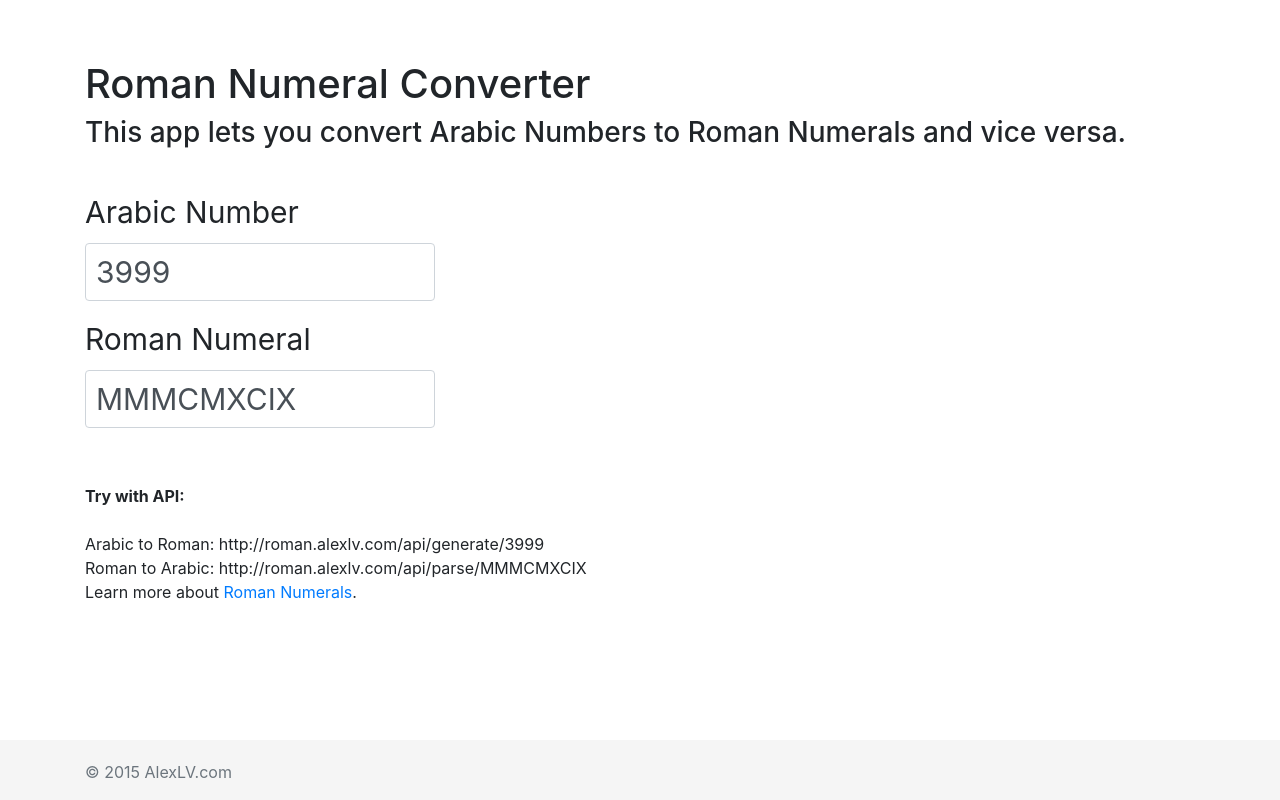
After one commit to alexlvcom/RomanNumeralGenerator, a PHP site: page /index.html in a window 1280 px wide. The commit adds this page. Run offline with PHP 8.4, Linux system fonts and the light colour scheme; some libraries are stand-ins or nearby versions.

Commit message:
created simple Angular web app for the converter

```diff
--- /dev/null
+++ b/app/assets/css/ie10-viewport-bug-workaround.css
@@ -0,0 +1,15 @@
+/*!
+ * IE10 viewport hack for Surface/desktop Windows 8 bug
+ * Copyright 2014-2015 Twitter, Inc.
+ * Licensed under MIT (https://github.com/twbs/bootstrap/blob/master/LICENSE)
+ */
+
+/*
+ * See the Getting Started docs for more information:
+ * http://getbootstrap.com/getting-started/#support-ie10-width
+ */
+@-webkit-viewport { width: device-width; }
+@-moz-viewport    { width: device-width; }
+@-ms-viewport     { width: device-width; }
+@-o-viewport      { width: device-width; }
+@viewport         { width: device-width; }
--- /dev/null
+++ b/app/assets/css/main.css
@@ -0,0 +1,29 @@
+/*
+  Allow angular.js to be loaded in body, hiding cloaked elements until
+  templates compile.  The !important is important given that there may be
+  other selectors that are more specific or come later and might alter display.
+ */
+[ng\:cloak], [ng-cloak], .ng-cloak {
+    display: none !important;
+}
+
+div.converter-form, div.info {
+    margin-top: 40px;
+}
+
+.form-large {
+    font-size: 30px;
+}
+
+.form-large .control-label {
+    padding-top: 20px;
+    padding-bottom: 10px;
+    line-height: normal;
+}
+
+.form-large input, .form-large button {
+    font-size: 30px;
+    padding: 10px;
+    height: auto;
+    line-height: normal;
+}
--- /dev/null
+++ b/app/assets/css/sticky-footer-navbar.css
@@ -0,0 +1,39 @@
+/* Sticky footer styles
+-------------------------------------------------- */
+html {
+  position: relative;
+  min-height: 100%;
+}
+body {
+  /* Margin bottom by footer height */
+  margin-bottom: 60px;
+}
+.footer {
+  position: absolute;
+  bottom: 0;
+  width: 100%;
+  /* Set the fixed height of the footer here */
+  height: 60px;
+  background-color: #f5f5f5;
+}
+
+
+/* Custom page CSS
+-------------------------------------------------- */
+/* Not required for template or sticky footer method. */
+
+body > .container {
+  padding: 60px 15px 0;
+}
+.container .text-muted {
+  margin: 20px 0;
+}
+
+.footer > .container {
+  padding-right: 15px;
+  padding-left: 15px;
+}
+
+code {
+  font-size: 80%;
+}
--- /dev/null
+++ b/app/assets/js/app/app.js
@@ -0,0 +1,43 @@
+angular.module('RomanNumeralConverterApp')
+
+    .controller('IndexController', function ($scope, RomanNumeralConverterService) {
+
+        //$scope.arabicNumber = null;
+        //$scope.romanNumeral = null;
+        $scope.arabicNumber = 3999;
+        $scope.romanNumeral = 'MMMCMXCIX';
+        $scope.errorMessage = null;
+
+        $scope.arabicToRoman = function (keyEvent) {
+            if (!$scope.arabicNumber) {
+                $scope.romanNumeral = null;
+                return;
+            }
+            RomanNumeralConverterService.arabicToRoman($scope.arabicNumber).then(function (response) {
+                if (response.status !== 200) {
+                    $scope.errorMessage = response.data.error;
+                    $scope.romanNumeral = null;
+                    return;
+                }
+                $scope.romanNumeral = response.data.data;
+                $scope.errorMessage = null;
+            });
+        };
+
+        $scope.romanToArabic = function (keyEvent) {
+            if (!$scope.romanNumeral) {
+                $scope.arabicNumber = null
+                return;
+            }
+            RomanNumeralConverterService.romanToArabic($scope.romanNumeral).then(function (response) {
+                if (response.status !== 200) {
+                    $scope.errorMessage = response.data.error;
+                    $scope.arabicNumber = null;
+                    return;
+                }
+                $scope.arabicNumber = response.data.data;
+                $scope.errorMessage = null;
+            });
+        };
+
+    });
--- /dev/null
+++ b/app/assets/js/app/init.js
@@ -0,0 +1 @@
+angular.module('RomanNumeralConverterApp', []);
--- /dev/null
+++ b/app/assets/js/app/services.js
@@ -0,0 +1,28 @@
+angular.module('RomanNumeralConverterApp')
+
+    .service('RomanNumeralConverterService', function ($http) {
+
+        this.arabicToRoman = function (arabicNumber) {
+            return this.apiRequest('/api/generate/' + arabicNumber);
+        };
+
+        this.romanToArabic = function (romanNumeral) {
+            return this.apiRequest('/api/parse/' + romanNumeral);
+        };
+
+        this.apiRequest = function (url) {
+
+            console.log('Sending API request to ' + url);
+
+            return $http({
+                method: 'GET',
+                url: url
+            }).then(function successCallback(response) {
+                console.log(response);
+                return response;
+            }, function errorCallback(response) {
+                console.error(response);
+                return response;
+            });
+        }
+    });
--- /dev/null
+++ b/app/partials/converterForm.html
@@ -0,0 +1,33 @@
+<div ng-controller="IndexController">
+
+    <div class="alert alert-danger" role="alert" ng-hide="errorMessage === null" ng-cloak>
+        <strong>Oh snap!</strong> {{errorMessage}}
+    </div>
+
+    <div class="row">
+        <div class="col-lg-4">
+            <form class="form-large">
+                <div class="form-group">
+                    <label for="inputArabicNumber">Arabic Number</label>
+                    <input type="text" class="form-control" id="inputArabicNumber"
+                           ng-model="arabicNumber" ng-keyup="arabicToRoman($event)" placeholder="3999" value="3999">
+                </div>
+
+                <div class="form-group">
+                    <label for="inputRomanNumeral">Roman Numeral</label>
+                    <input type="text" class="form-control" id="inputRomanNumeral" ng-model="romanNumeral"
+                           ng-keyup="romanToArabic($event)" placeholder="MMMCMXCIX" value="MMMCMXCIX">
+                </div>
+            </form>
+        </div>
+    </div>
+
+    <div class="well info">
+        <strong>Try with API:</strong>
+        <br><br>
+        Arabic to Roman: http://roman.alexlv.com/api/generate/3999
+        <br>
+        Roman to Arabic: http://roman.alexlv.com/api/parse/MMMCMXCIX
+    </div>
+
+</div>
--- /dev/null
+++ b/index.html
@@ -0,0 +1,80 @@
+<!doctype html>
+<html class="no-js" lang="en">
+<head>
+    <meta charset="utf-8">
+    <meta http-equiv="x-ua-compatible" content="ie=edge">
+    <title>Roman Numeral Converter</title>
+    <meta name="description" content="">
+    <meta name="viewport" content="width=device-width, initial-scale=1">
+
+    <link rel="shortcut icon" href="/app/assets/img/favicon.ico" type="image/x-icon">
+
+    <link rel="stylesheet" href="app/assets/css/normalize.css">
+    <link rel="stylesheet" href="app/assets/css/main.css">
+    <script src="app/assets/js/vendor/modernizr.min.js"></script>
+
+    <!-- IE10 viewport hack for Surface/desktop Windows 8 bug -->
+    <link href="app/assets/css/ie10-viewport-bug-workaround.css" rel="stylesheet">
+    <link href="app/assets/css/sticky-footer-navbar.css" rel="stylesheet">
+
+    <script src="app/assets/js/vendor/jquery.min.js"></script>
+
+    <link rel="stylesheet" href="app/assets/css/vendor/bootstrap.min.css">
+    <link rel="stylesheet" href="app/assets/css/vendor/bootstrap-theme.min.css">
+    <script src="app/assets/js/vendor/bootstrap.min.js"></script>
+
+    <script src="app/assets/js/vendor/angular.min.js"></script>
+
+    <!-- Loading Application -->
+    <script src="app/assets/js/app/init.js"></script>
+    <script src="app/assets/js/app/services.js"></script>
+    <script src="app/assets/js/app/app.js"></script>
+
+</head>
+
+<body ng-app="RomanNumeralConverterApp">
+
+<!--[if lt IE 8]>
+<p class="browserupgrade">You are using an <strong>outdated</strong> browser. Please <a href="http://browsehappy.com/">upgrade
+    your browser</a> to improve your experience.</p>
+<![endif]-->
+
+
+<div class="container" ng-controller="IndexController">
+    <div class="page-header">
+        <h1>Roman Numeral Converter</h1>
+    </div>
+
+    <h3>This app lets you convert Arabic Numbers to Roman Numerals and vice versa.</h3>
+
+    <div ng-include src="'app/partials/converterForm.html'" class="converter-form"></div>
+
+    Learn more about <a href="https://en.wikipedia.org/wiki/Roman_numerals">Roman Numerals</a>.
+</div>
+
+<footer class="footer">
+    <div class="container">
+        <p class="text-muted">&copy; 2015 AlexLV.com</p>
+    </div>
+</footer>
+
+
+<script>
+    (function (i, s, o, g, r, a, m) {
+        i['GoogleAnalyticsObject'] = r;
+        i[r] = i[r] || function () {
+                    (i[r].q = i[r].q || []).push(arguments)
+                }, i[r].l = 1 * new Date();
+        a = s.createElement(o),
+                m = s.getElementsByTagName(o)[0];
+        a.async = 1;
+        a.src = g;
+        m.parentNode.insertBefore(a, m)
+    })(window, document, 'script', '//www.google-analytics.com/analytics.js', 'ga');
+
+    ga('create', 'UA-36908469-4', 'auto');
+    ga('send', 'pageview');
+
+</script>
+</body>
+</html>
--- a/index.php
+++ b/index.php
@@ -10,7 +10,7 @@ require __DIR__.'/vendor/autoload.php';
 $routes = [
     [
         'GET',
-        '/api/generate/{arabicNumber:\d+}',
+        '/api/generate/{arabicNumber:\w+}',
         'RomanNumerals\ConvertController@generate'
     ],
     [
@@ -21,11 +21,13 @@ $routes = [
 ];
 
 $container = new Container();
+
 $container->bind('RomanNumerals\ConvertController', function () {
     $object = new ConvertController();
     $object->setRomanNumeralGenerator(new RomanNumeralGenerator());
     return $object;
 });
+
 $container->bind('RomanNumerals\Controller', function () {
     return new ConvertController();
 });
```
Also changed, not shown: app/assets/js/ie10-viewport-bug-workaround.js (added, +23 -0 lines), README.md, app/assets/css/normalize.css (added), app/assets/img/favicon.ico (added), app/controllers/Controller.php (renamed from app/Controllers/Controller.php), app/controllers/ConvertController.php (renamed from app/Controllers/ConvertController.php), app/controllers/IController.php (renamed from app/Controllers/IController.php), 1 other file.
